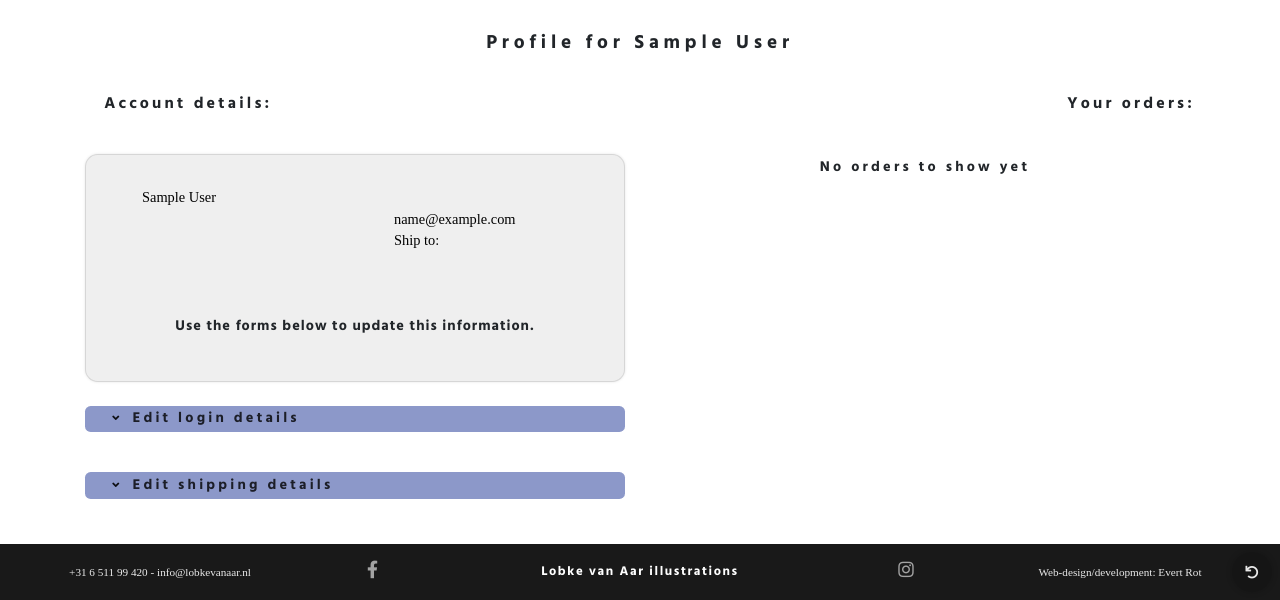
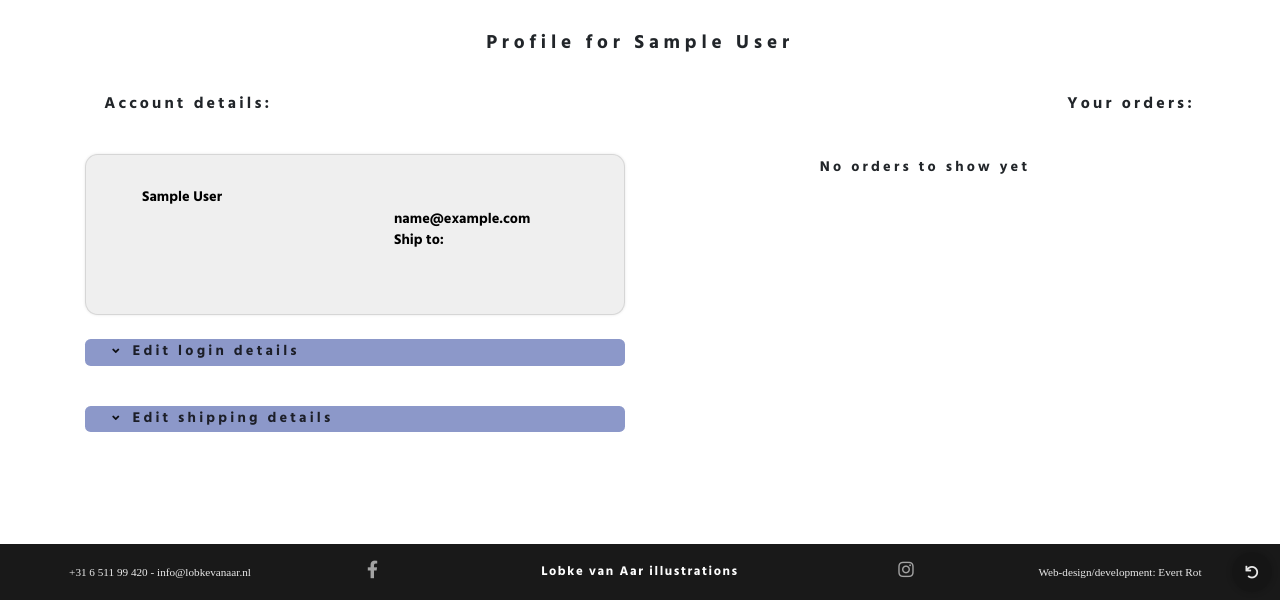
Before and after one commit to Evert-R/milestone-four, a Django app: page /accounts/profile/ in a window 1280 px wide. Shown: the part 200-800 px from the top of the page. Run offline with Django 3.2, Linux system fonts and the light colour scheme; the visitor is signed in with stand-in values (Sample User, id 1); data comes from the database, SQL or seed files in the repository; data that the repository does not hold is empty; some libraries are stand-ins or nearby versions; some web fonts are replaced.

Commit message:
removed too obvious instruction text

```diff
--- a/accounts/templates/profile.html
+++ b/accounts/templates/profile.html
@@ -18,7 +18,7 @@
             </div>
             <!-- User details -->
             <div class="er-info-wrap">
-                <div class="row">
+                <div class="row er-fat-info">
                     <div class="col-6">
                         <p class="text-left">
                             {{ active_user.first_name }} {{ active_user.last_name }}<br>
@@ -37,10 +37,6 @@
                             Ship to:<br>
                             {{ user_details.shipping.region }}<br>
                         </p>
-                    </div>
-                    <div class="col-12">
-                        <br>
-                        <h2 class="text-center">Use the forms below to update this information.</h2>
                     </div>
                 </div>
             </div>
```
